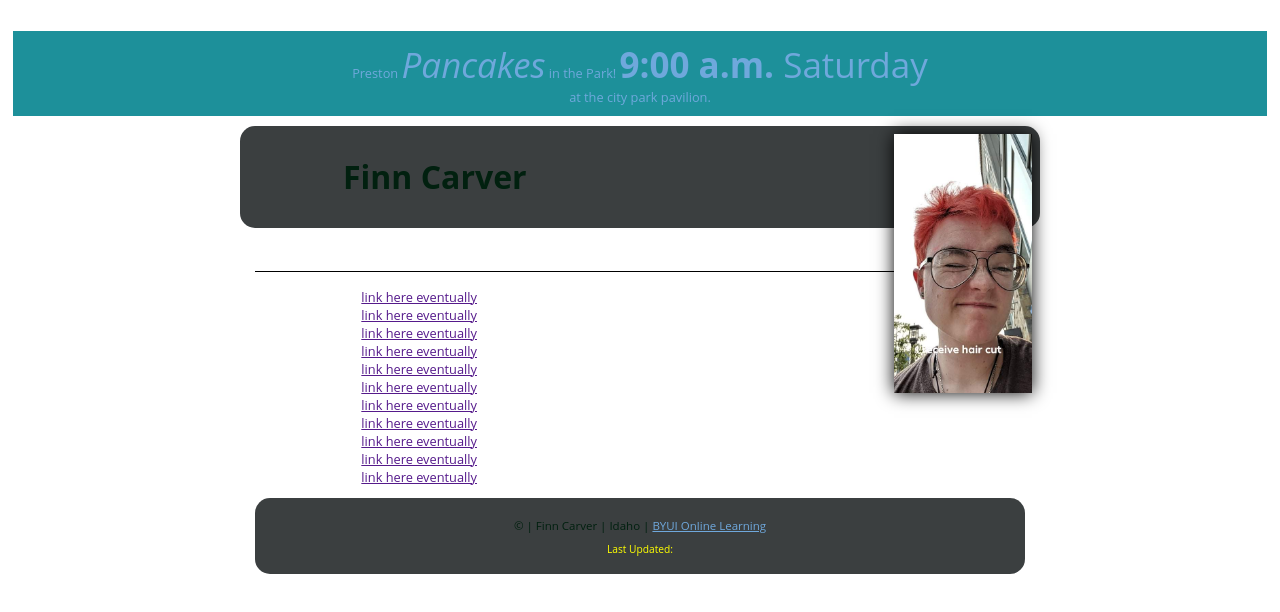
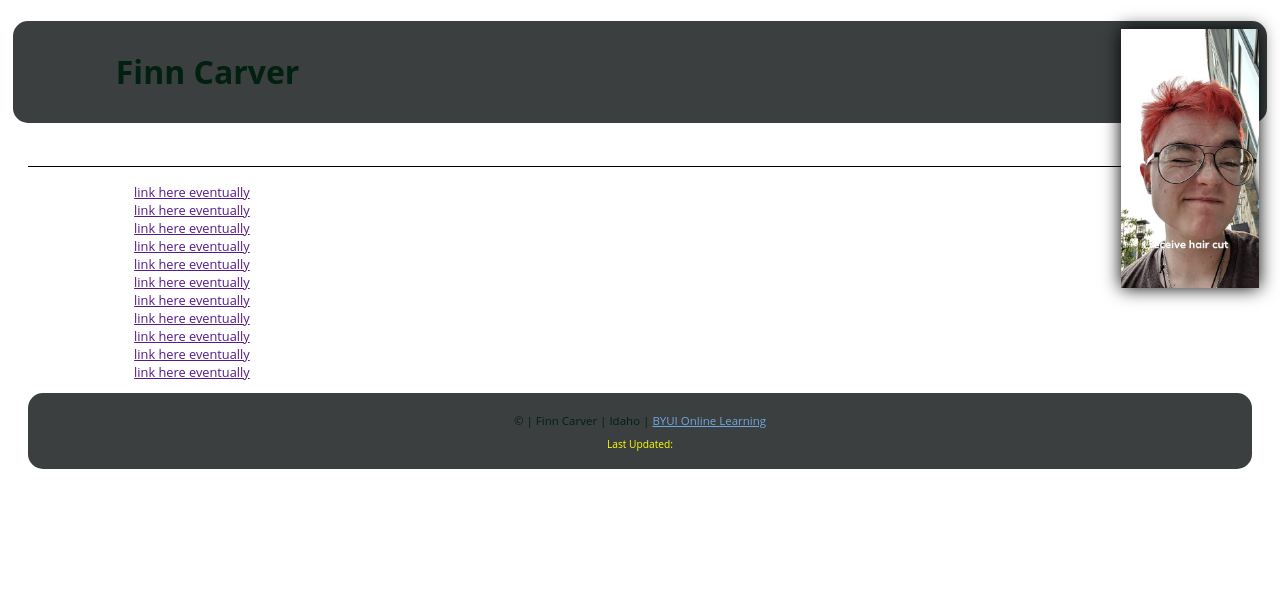
Before and after one commit to orangehoneybee/wdd230, a plain HTML site: page index.html in a window 1280 px wide. Drawn offline with Linux system fonts and the light colour scheme; a script that the page names is missing.

Commit message:
Update index.html
css hates me

```diff
--- a/index.html
+++ b/index.html
@@ -12,9 +12,6 @@
 </head>
 
 <body>
-    <div class="banner">Preston <span class="food"><i>Pancakes</i></span> in the Park! <span class="food"><b>9:00
-                a.m.</b> Saturday</span> </br>at the city park pavilion.</div>
-    <div id='index-main'>
         <header>
             <img src='images\me.jpeg' alt='me' class='profile'>
             <h1>Finn Carver</h1>
```
